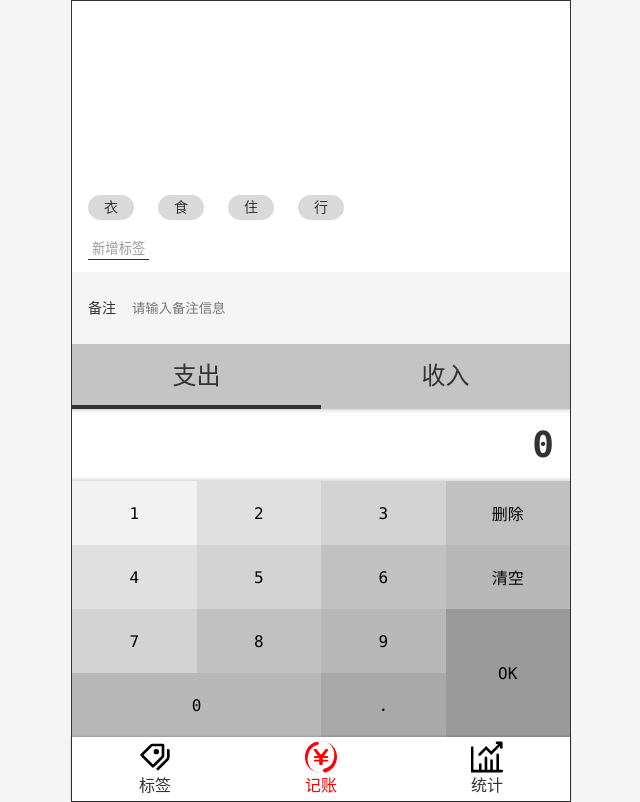
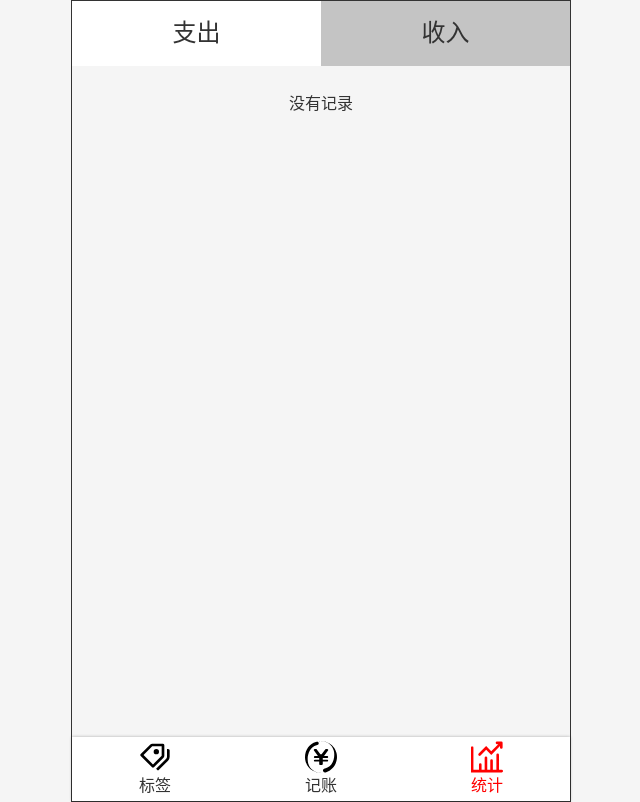
Before and after one commit to Drwna/morney-react, a React app: page /#/statistics in a window 1280 px wide. Before the commit this address led to /#/money. Shown: the whole page, without its empty margins (319-959 px from the left). Built offline with nearby package versions, Linux system fonts and the light colour scheme.

Commit message:
statistics 完成分组展示

```diff
--- a/src/hooks/useRecord.tsx
+++ b/src/hooks/useRecord.tsx
@@ -1,7 +1,7 @@
 import {useEffect, useState} from 'react';
 import {useUpdate} from './useUpdate';
 
-type RecordItem = {
+export type RecordItem = {
   tagIds: number[];
   note: string;
   category: '+' | '-';
--- a/src/hooks/useTags.tsx
+++ b/src/hooks/useTags.tsx
@@ -1,6 +1,7 @@
 import React, {useEffect, useState} from 'react';
 import {createId} from 'lib/createId';
 import {useUpdate} from 'hooks/useUpdate';
+import dayjs from 'dayjs';
 
 const useTags = () => { // 封装一个自定义 Hook
   const [tags, setTags] = useState<{ id: number; name: string }[]>([]);
@@ -66,7 +67,24 @@ const useTags = () => { // 封装一个自定义 Hook
     return tag ? tag.name : '';
   };
 
-  return {tags, setTags, getName, findTag, updateTag, findTagIndex, deleteTag, addTag};
+  const beautify = (string: string) => {
+    const day = dayjs(string);
+    const now = dayjs();
+    if (day.isSame(now, 'day')) {
+      return '今天';
+    } else if (day.isSame(now.subtract(1, 'day'), 'day')) {
+      return '昨天';
+    } else if (day.isSame(now.subtract(2, 'day'), 'day')) {
+      return '前天';
+    } else if (day.isSame(now, 'year')) {
+      return day.format('M月D日');
+    } else {
+      return day.format('YYYY年M月D日');
+    }
+  };
+
+
+  return {tags, setTags, beautify, getName, findTag, updateTag, findTagIndex, deleteTag, addTag};
 };
 
 export {useTags};
--- a/src/views/Statistics.tsx
+++ b/src/views/Statistics.tsx
@@ -1,9 +1,11 @@
 import Layout from 'components/Layout';
-import React, {useState} from 'react';
+import React, {ReactNode, useState} from 'react';
 import {CategorySection} from 'views/Money/CategorySection';
 import styled from 'styled-components';
-import {useRecords} from 'hooks/useRecord';
+import {RecordItem, useRecords} from 'hooks/useRecord';
 import {useTags} from 'hooks/useTags';
+import dayjs from 'dayjs';
+import {Center} from 'components/Center';
 
 
 const CategoryWrapper = styled.div`
@@ -20,7 +22,7 @@ const CategoryWrapper = styled.div`
 
 const Item = styled.div`
   display: flex;
-  justify-content: space-around;
+  justify-content: space-between;
   background: white;
   font-size: 18px;
   line-height: 20px;
@@ -33,10 +35,55 @@ const Item = styled.div`
   }
 `;
 
+const Title = styled.h3`
+  font-size: 18px;
+  padding: 10px 16px;
+  line-height: 24px;
+`;
+
 function Statistics() {
   const [category, setCategory] = useState<'-' | '+'>('-');
   const {records} = useRecords();
-  const {getName} = useTags();
+  const {getName, beautify} = useTags();
+
+  type HashType = { [k: string]: RecordItem[] }
+  const hash: HashType = {}; // {'2022-01-26':[item,item], '2022-1-27':[item,item] }
+  const selectedRecords = records.filter(r => r.category === category);
+
+  selectedRecords.map(r => {
+    const key = dayjs(r.createdAt).format('YYYY-MM-DD');
+    if (!(key in hash)) {
+      hash[key] = [];
+    }
+    hash[key].push(r);
+  });
+
+  const array = Object.entries(hash).sort((a, b) => {
+    if (a[0] === b[0]) return 0;
+    if (a[0] > b[0]) return -1;
+    if (a[0] < b[0]) return 1;
+    return 0;
+  });
+
+  const hasRecords = (
+    array.map(([date, records]) =>
+      <div>
+        <Title>{beautify(date)}</Title>
+        {records.map(r => {
+          return <Item>
+            <div className="tags">
+              {r.tagIds
+                .map(tagId => <span key={tagId}>{getName(tagId)}</span>)
+                .reduce((result, span, index, array) =>
+                  result.concat(index < array.length - 1 ? [span, '，'] : [span]), [] as ReactNode[])
+              }
+            </div>
+            {r.note && <div className="note">{r.note}</div>}
+            <div className="amount">￥{r.amount}</div>
+          </Item>;
+        })}
+      </div>)
+  );
 
   return (
     <Layout>
@@ -44,19 +91,7 @@ function Statistics() {
         <CategorySection value={category}
                          onChange={value => setCategory(value)}/>
       </CategoryWrapper>
-      <div>
-        {/*{JSON.stringify(records)}*/}
-        {records.map(r => {
-          return <Item>
-            <div className="tags">
-              {r.tagIds.map(i => <span>{getName(i)}</span>)}
-            </div>
-            {r.note && <div className="note">{r.note}</div>}
-            <div className="amount">￥{r.amount}</div>
-          </Item>;
-        })
-        }
-      </div>
+      {array.length > 0 ? hasRecords : <Center>没有记录</Center>}
     </Layout>
   );
 }
```
